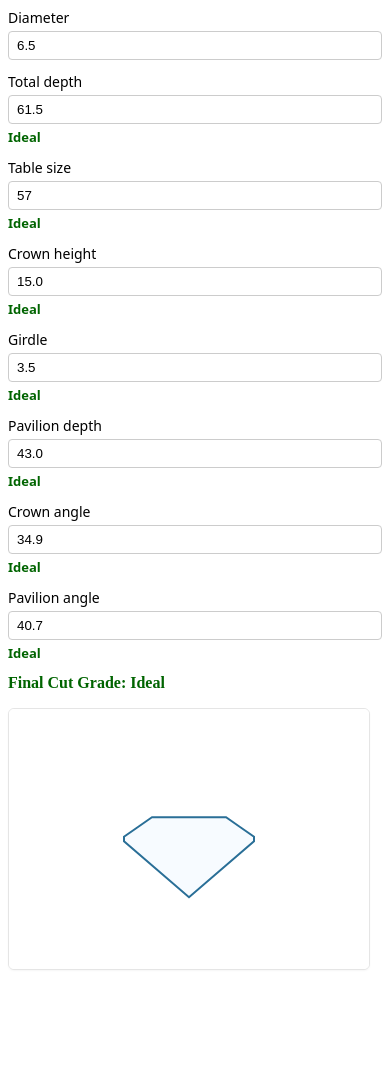
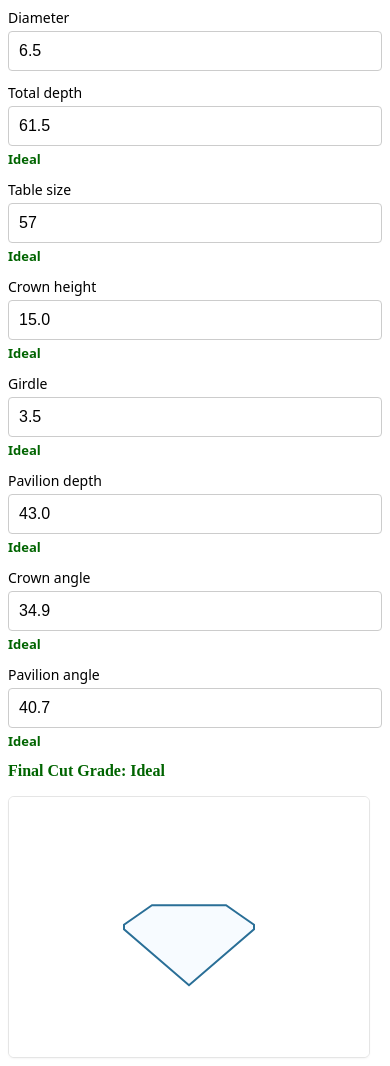
Before and after one commit to fayssalz/RBC-proportion-grade, a plain HTML site: page PROPORTION GRADE.html in a window 390 px wide. Before the commit the page ends 978 px from the top, so only its background shows below. Drawn offline with Linux system fonts and the light colour scheme.

Commit message:
Update PROPORTION GRADE.html

```diff
--- a/PROPORTION GRADE.html
+++ b/PROPORTION GRADE.html
@@ -60,6 +60,9 @@
   <text id="pavilionLabel" x="10" y="40" font-size="11" fill="#555"></text>
 </svg>
 
+<!-- Add this in your <head> -->
+<meta name="viewport" content="width=device-width, initial-scale=1.0">
+
 <style>
 form {
   display: grid;
@@ -68,6 +71,7 @@ form {
   max-width: 720px;
   font-family: system-ui, sans-serif;
   margin-bottom: 12px;
+  width: 100%; /* allow shrinking on small screens */
 }
 
 label {
@@ -90,17 +94,28 @@ input {
 }
 
 /* === Responsive breakpoints === */
-@media (max-width: 900px) {
+@media (max-width: 1024px) {
+  form {
+    grid-template-columns: repeat(3, 1fr); /* 3 columns on small laptops */
+    max-width: 600px;
+  }
+}
+
+@media (max-width: 768px) {
   form {
     grid-template-columns: repeat(2, 1fr); /* 2 columns on tablets */
     max-width: 500px;
   }
 }
 
-@media (max-width: 500px) {
+@media (max-width: 480px) {
   form {
     grid-template-columns: 1fr; /* single column on mobile */
     max-width: 100%;
+  }
+  input {
+    font-size: 16px; /* larger tap targets for mobile */
+    padding: 10px;
   }
 }
 
@@ -111,9 +126,11 @@ svg {
   background: #fff;
   box-shadow: 0 1px 2px rgba(0,0,0,0.04);
   margin-top: 16px;
+  width: 100%;       /* scale with container */
+  height: auto;      /* maintain aspect ratio */
+  max-width: 360px;  /* don’t blow up too large */
 }
 </style>
-
 <script>
 /* === Diamond Cut Grading Tool (IGI-aligned) === */
 /* Sections:
```
